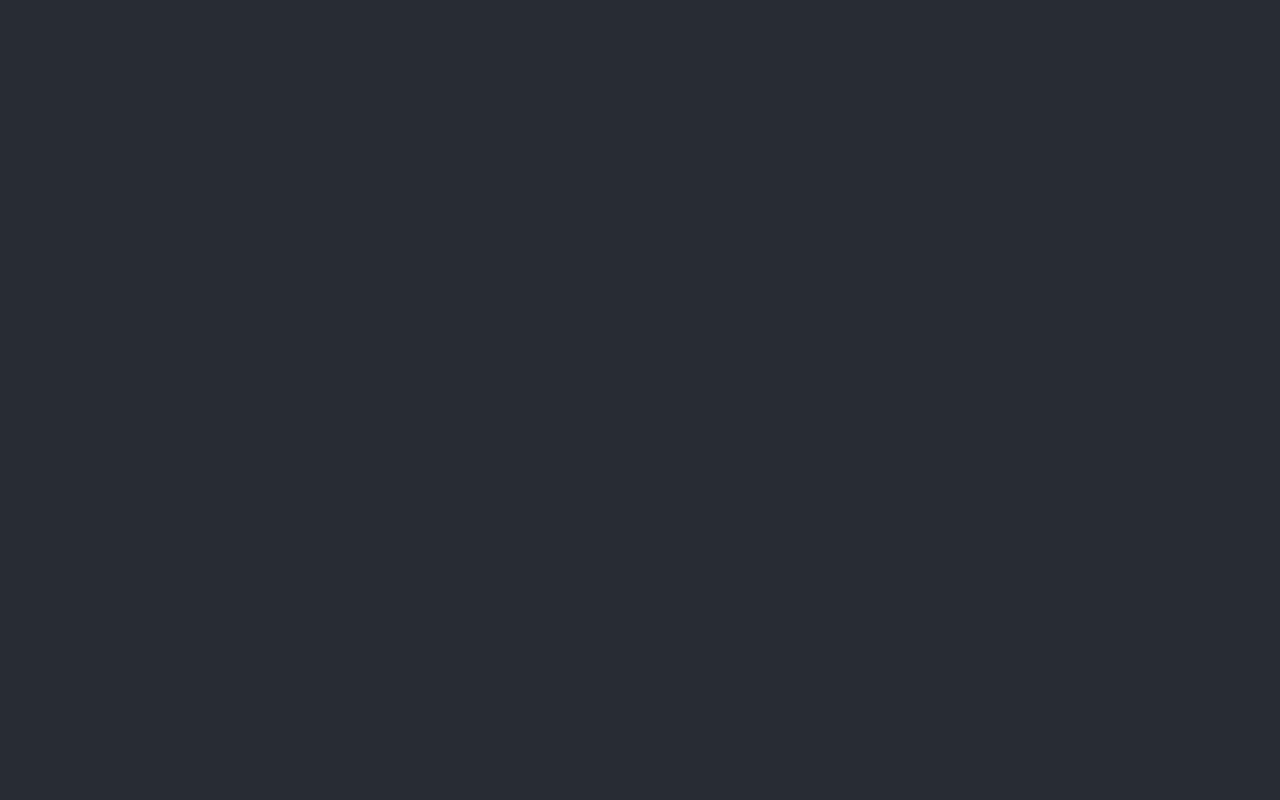
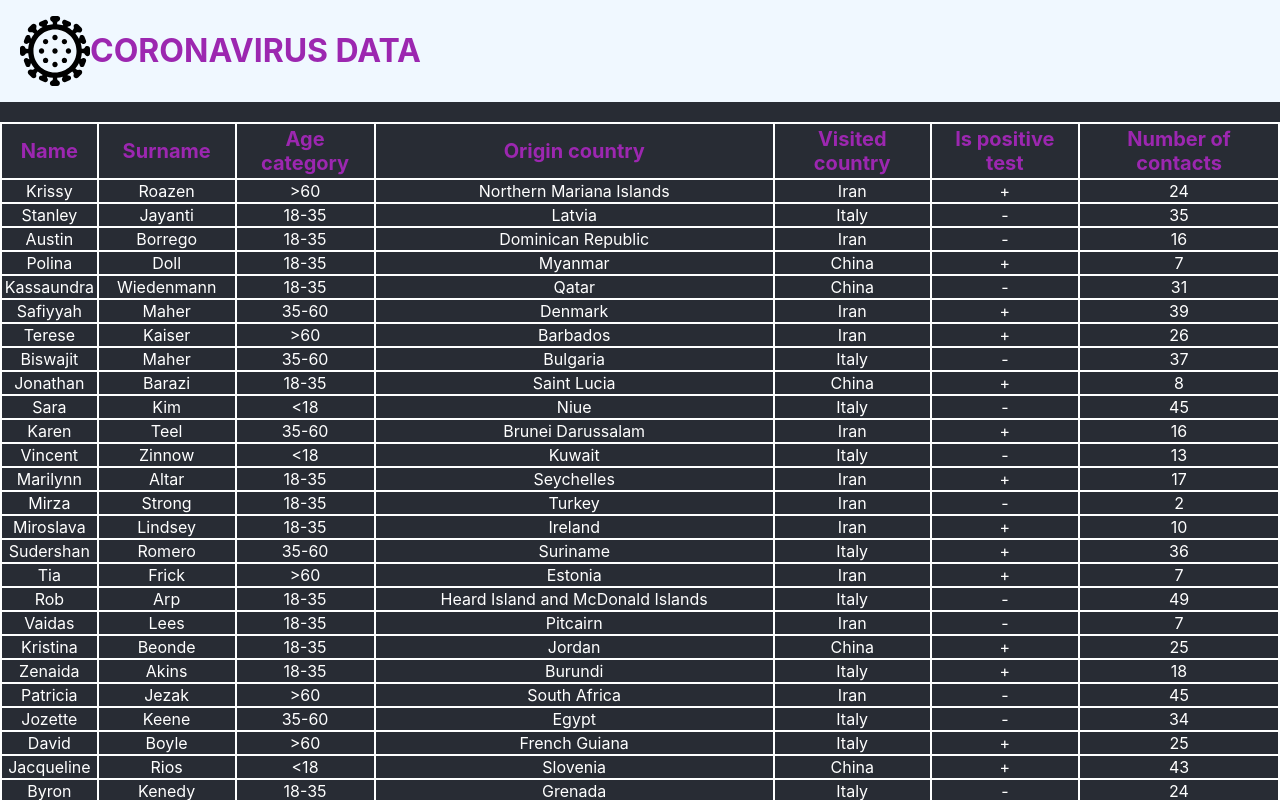
Before and after one commit to Katsiaryna31/datagrid, a React (Create React App) app: page / in a window 1280 px wide. Shown: the top 800 px of the page. Built offline with nearby package versions, Linux system fonts and the light colour scheme; the HTML template or start-up script is replaced by a standard one.

Commit message:
feat:start markup of project

```diff
--- a/src/App.css
+++ b/src/App.css
@@ -5,6 +5,10 @@
 .App-logo {
   height: 40vmin;
   pointer-events: none;
+}
+
+body {
+  background-color: #282c34;
 }
 
 @media (prefers-reduced-motion: no-preference) {
--- a/src/App.js
+++ b/src/App.js
@@ -1,13 +1,15 @@
 import React from 'react';
 import './App.css';
+import Header from './Components/Header/Header'
+import Table from './Components/Table/Table';
 
 function App() {
   return (
     <div className="App">
-      <header className="App-header">
-
-
-      </header>
+      <Header/>
+      <main>
+        <Table/>
+      </main>
     </div>
   );
 }
--- /dev/null
+++ b/src/Components/Header/Header.css
@@ -0,0 +1,15 @@
+.header {
+    background-color: aliceblue;
+    display: flex;
+    padding: 10px 20px;
+}
+
+.logo {
+    display: flex;
+    align-items: center;
+    color: #9c27b0;
+}
+
+.header-name {
+    text-transform: uppercase;
+}
--- /dev/null
+++ b/src/Components/Header/Header.js
@@ -0,0 +1,17 @@
+import React from 'react';
+import './Header.css';
+import logo from '../../Assets/Coronavirus.svg';
+
+class Header extends React.Component {
+    render() {
+        return <header className="header">
+            <div className="logo">
+                <img src={logo} alt="Coronavirus" width='70' height='70'></img>
+                <h1 className="header-name">Coronavirus data</h1>
+            </div>
+
+        </header>
+    }
+}
+
+export default Header;
--- /dev/null
+++ b/src/Components/Table/Table.css
@@ -0,0 +1,12 @@
+table, th, td {
+    color: #ffffff;
+    border: 2px solid white;
+    border-collapse: collapse;
+    margin: 20px auto;
+}
+
+thead tr th{
+    font-size: 20px;
+    color:#9c27b0;
+    padding: 3px;
+}
--- /dev/null
+++ b/src/Components/Table/Table.js
@@ -0,0 +1,45 @@
+import React from 'react';
+import './Table.css';
+import data from '../../Config';
+
+function Row(props) {
+    const data = props.dataRow;
+    return <tr>
+        <td>{data.firstName}</td>
+        <td>{data.surname}</td>
+        <td>{data.ageCategory}</td>
+        <td>{data.originCountry}</td>
+        <td>{data.visitedCountry}</td>
+        {(data.positiveCoronavirus === true) && <td>+</td>}
+        {(data.positiveCoronavirus === false) && <td>-</td>}
+        <td>{data.contactsPeople}</td>
+    </tr>
+}
+
+function TableHeader() {
+    return (
+        <thead>
+            <tr>
+                <th>Name</th>
+                <th>Surname</th>
+                <th>Age category</th>
+                <th>Origin country</th>
+                <th>Visited country</th>
+                <th>Is positive test</th>
+                <th>Number of contacts</th>
+            </tr>
+        </thead>
+    )
+}
+
+function Table() {
+    const tableData = data.map((dataRow, index) => <Row dataRow={dataRow} key={index}/>);
+    return <table className="table">
+        <TableHeader />
+        <tbody>
+            {tableData}
+        </tbody>
+    </table>
+}
+
+export default Table;
```
Also changed, not shown: src/Assets/Coronavirus.svg (added).
